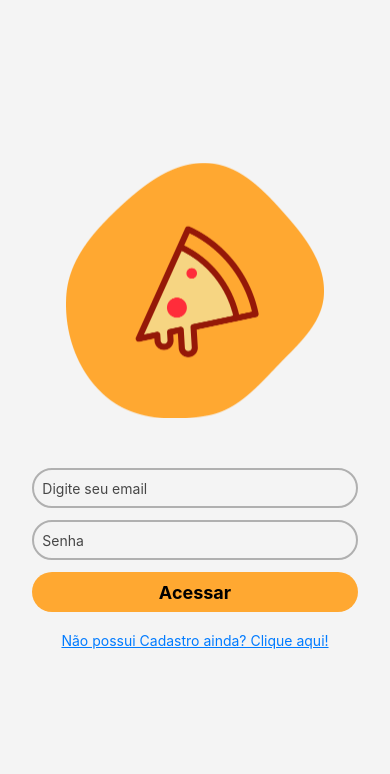
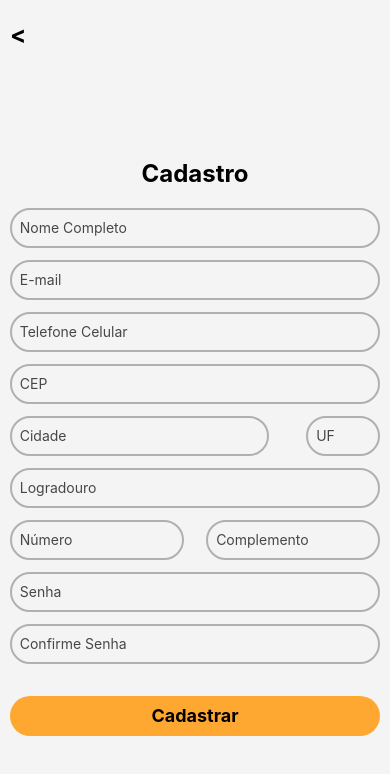
Before and after one commit to WesleyDSilva/Proj_Pizzaria_React_Native, a React Native app: screen /Cadastro in a window 390 px wide. Shown: the top 774 px of the page. Built offline with nearby package versions, Linux system fonts and the light colour scheme.

Commit message:
corrigido o link para pag cadastro
corrigido o link para pagina cadastro e o botão voltar

```diff
--- a/package.json
+++ b/package.json
@@ -30,7 +30,7 @@
     "@babel/runtime": "^7.20.0",
     "@react-native/babel-preset": "0.75.2",
     "@react-native/eslint-config": "0.75.2",
-    "@react-native/metro-config": "^0.75.2",
+    "@react-native/metro-config": "^0.75.4",
     "@react-native/typescript-config": "0.75.2",
     "@types/react": "^18.2.6",
     "@types/react-native-vector-icons": "^6.4.18",
--- a/src/pages/Cadastro/index.tsx
+++ b/src/pages/Cadastro/index.tsx
@@ -1,11 +1,14 @@
 import React, { useState } from "react";
 import { View, Text, StyleSheet, TextInput, TouchableOpacity, ScrollView, Alert } from "react-native";
+import { useNavigation } from "@react-navigation/native"; // Importação do hook de navegação
+
 import { api_CEP } from "../../services/api_CEP";
 import { buscaEndereco } from "../../services/enderecoService";
 import { cadastrarUsuario } from "../../services/api_cadastro";
 
 
 export default function Cadastro(): React.JSX.Element {
+  const navigation = useNavigation(); // Uso do hook de navegação
   const [focusedField, setFocusedField] = useState<string | null>(null);
 
   const [nome, setNome] = useState('');
@@ -75,6 +78,12 @@ export default function Cadastro(): React.JSX.Element {
 
   return (
     <ScrollView contentContainerStyle={styles.container}>
+     {/* Botão no topo para voltar */}
+     <TouchableOpacity style={styles.backButton} onPress={() => navigation.goBack()}>
+        <Text style={styles.backText}>{"<"}</Text>
+      </TouchableOpacity>
+
+          <Text style={styles.title}>Cadastro</Text>
 
       <TextInput
         placeholder="Nome Completo"
@@ -197,6 +206,7 @@ export default function Cadastro(): React.JSX.Element {
       <TouchableOpacity style={styles.button} onPress={handleCadastro}>
         <Text style={styles.buttonText}>Cadastrar</Text>
       </TouchableOpacity>
+
     </ScrollView>
   );
 }
@@ -208,6 +218,23 @@ const styles = StyleSheet.create({
     alignItems: 'center',
     backgroundColor: '#F4F4F4',
     paddingVertical: 20,
+  },
+  backButton: {
+    position: "absolute",
+    top: 20,
+    left: 10,
+    zIndex: 1,
+  },
+  backText: {
+    fontSize: 24,
+    fontWeight: "bold",
+    color: "#000",
+  },
+  title: {
+    fontSize: 24,
+    fontWeight: "bold",
+    marginBottom: 20,
+    marginTop: 50,
   },
   input: {
     width: '95%',
--- a/src/routes/authroutes.tsx
+++ b/src/routes/authroutes.tsx
@@ -3,6 +3,8 @@ import React from "react";
 import { createNativeStackNavigator } from "@react-navigation/native-stack";
 
 import SignIn from "../pages/SignIn";
+import Cadastro from "../pages/Cadastro"; // Certifique-se de que esta importação esteja correta
+
 
 const Stack = createNativeStackNavigator();
 
@@ -10,6 +12,7 @@ function AuthRoutes(){
     return(
         <Stack.Navigator>
             <Stack.Screen name="SignIn" component={SignIn} options={{headerShown: false}}/>
+            <Stack.Screen name="Cadastro" component={Cadastro} options={{ headerShown: false }} />
         </Stack.Navigator>
     );
 }
```
Also changed, not shown: App.tsx (+38 -0 lines), 2 other files (tests, documents, lock files or other folders).
